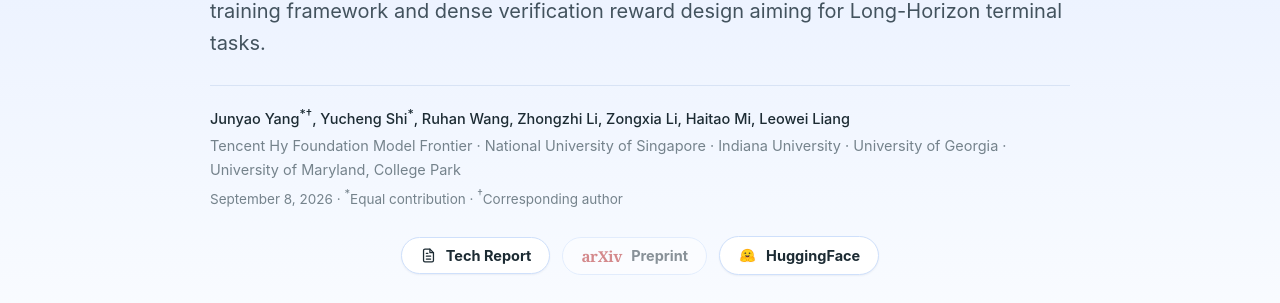
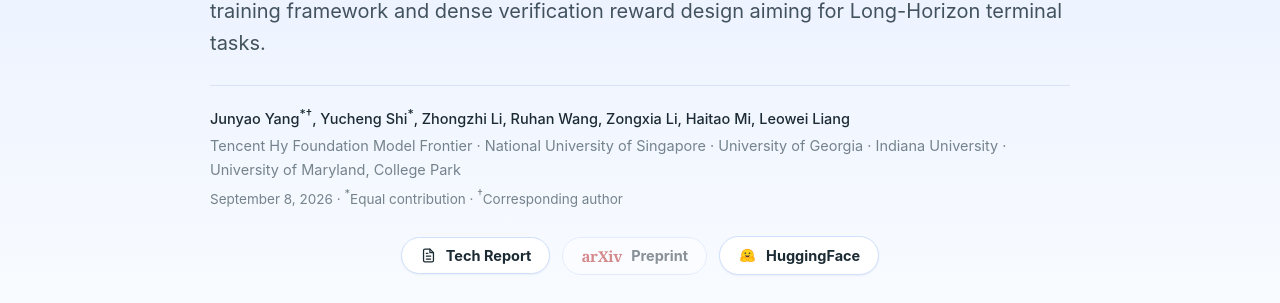
Before and after one commit to jyyang26/jyyang26.github.io, a Jekyll site: the page t1/index.html, which Jekyll copies as it is, in a window 1280 px wide and 900 px high. Shown: the part 281-584 px from the top of the window. Built offline with Jekyll 4.4.1, drawn with Linux system fonts in a browser that asks for light colours.

Commit message:
Add files via upload

```diff
--- a/t1/index.html
+++ b/t1/index.html
@@ -316,8 +316,8 @@
       and dense verification reward design aiming for Long-Horizon terminal tasks.
     </p>
     <div class="byline">
-      <span class="authors">Junyao Yang<sup>*†</sup>, Yucheng Shi<sup>*</sup>, Ruhan Wang, Zhongzhi Li, Zongxia Li, Haitao Mi, Leowei Liang</span>
-      <span class="affil">Tencent Hy Foundation Model Frontier · National University of Singapore · Indiana University · University of Georgia · University of Maryland, College Park</span>
+      <span class="authors">Junyao Yang<sup>*†</sup>, Yucheng Shi<sup>*</sup>, Zhongzhi Li, Ruhan Wang, Zongxia Li, Haitao Mi, Leowei Liang</span>
+      <span class="affil">Tencent Hy Foundation Model Frontier · National University of Singapore · University of Georgia · Indiana University · University of Maryland, College Park</span>
       <span class="meta" data-l="en">September 8, 2026 · <sup>*</sup>Equal contribution · <sup>†</sup>Corresponding author</span>
       <span class="meta" data-l="zh">2026 年 9 月 8 日 · <sup>*</sup>共同一作 · <sup>†</sup>通讯作者</span>
     </div>
```
